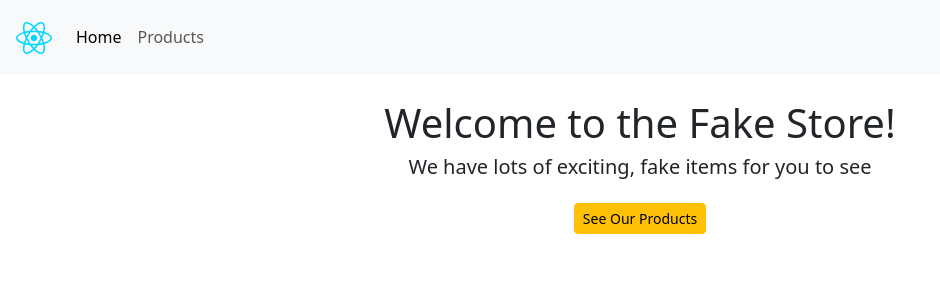
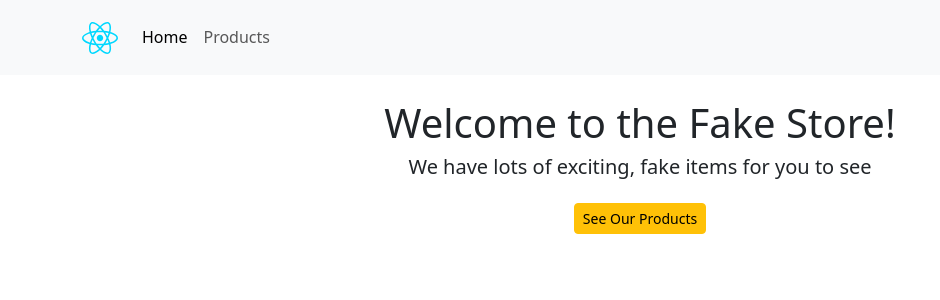
Before and after one commit to DiandreRuiz/fakestore-app, a React (Vite) app: page / in a window 1280 px wide. Shown: the top 300 px of the page, without its empty margins (0-940 px from the left). Built offline with nearby package versions, Linux system fonts and the light colour scheme.

Commit message:
Updated Navbar component to not go too far wide of viewport

```diff
--- a/src/App.jsx
+++ b/src/App.jsx
@@ -2,6 +2,8 @@ import { Routes, Route } from "react-router-dom";
 
 import HomePage from "./components/HomePage";
 import NavBar from "./components/NavBar";
+import Products from "./components/Products";
+import ProductDetails from "./components/ProductDetails";
 
 function App() {
     return (
@@ -9,6 +11,8 @@ function App() {
             <NavBar />
             <Routes>
                 <Route path="/" element={<HomePage />}></Route>
+                <Route path="/products" element={<Products />}></Route>
+                <Route path="/products/:productId" element={<ProductDetails />}></Route>
             </Routes>
         </>
     );
--- a/src/components/NavBar.jsx
+++ b/src/components/NavBar.jsx
@@ -1,4 +1,5 @@
 import { NavLink } from "react-router-dom";
+import Container from "react-bootstrap/Container";
 import Navbar from "react-bootstrap/Navbar";
 import Nav from "react-bootstrap/Nav";
 import Brand from "../assets/react.svg";
@@ -6,11 +7,12 @@ import Brand from "../assets/react.svg";
 const NavBar = () => {
     return (
         <Navbar bg="light" variant="light" expand="md" className="p-3 mb-4">
-            <Navbar.Brand href="/">
+            <Container>
+                <Navbar.Brand href="/" className="">
                     <img src={Brand}></img>
                 </Navbar.Brand>
                 <Navbar.Toggle aria-controls="basic-navbar-nav" color="black" />
-            <Navbar.Collapse>
+                <Navbar.Collapse className="d-inline-block w-auto">
                     <Nav>
                         <Nav.Link as={NavLink} to="/" className={({ isActive }) => (isActive ? "active" : "")}>
                             Home
@@ -20,6 +22,7 @@ const NavBar = () => {
                         </Nav.Link>
                     </Nav>
                 </Navbar.Collapse>
+            </Container>
         </Navbar>
     );
 };
```
Lines whose indentation alone changed are shown as unchanged.
